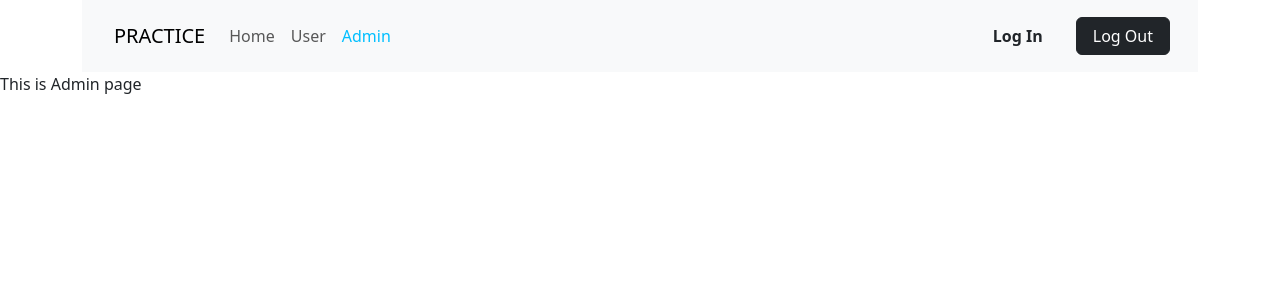
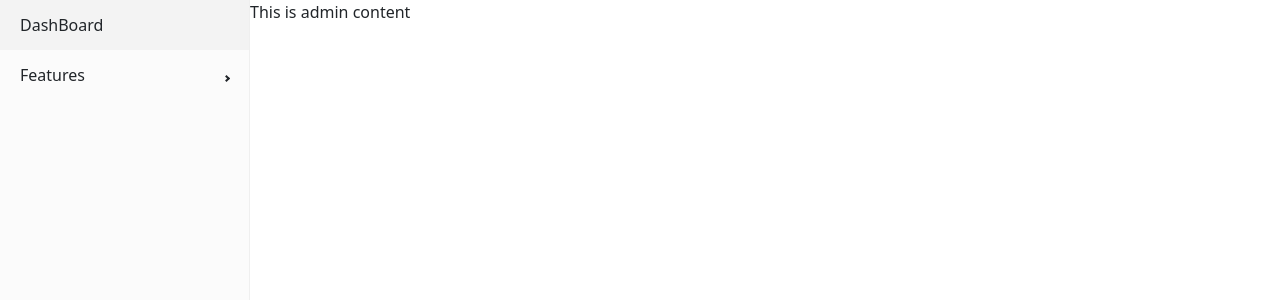
Before and after one commit to NguyenBao02/create-react-app, a React (Create React App) app: page /admin in a window 1280 px wide. Shown: the top 300 px of the page. Built offline with nearby package versions, Linux system fonts and the light colour scheme.

Commit message:
design sidebar admin

```diff
--- a/package.json
+++ b/package.json
@@ -6,13 +6,18 @@
     "@testing-library/jest-dom": "5.16.4",
     "@testing-library/react": "13.3.0",
     "@testing-library/user-event": "13.5.0",
+    "axios": "^1.6.8",
     "bootstrap": "5.2.0",
     "react": "18.2.0",
     "react-bootstrap": "^2.4.0",
     "react-dom": "18.2.0",
+    "react-icons": "^5.2.1",
+    "react-paginate": "^8.2.0",
+    "react-pro-sidebar": "^1.1.0",
     "react-redux": "8.0.1",
     "react-router-dom": "^6.23.0",
     "react-scripts": "5.0.1",
+    "react-toastify": "^10.0.5",
     "redux": "4.2.0",
     "redux-devtools-extension": "2.13.9",
     "redux-thunk": "2.4.1",
--- /dev/null
+++ b/src/assets/scss/admin.scss
@@ -0,0 +1,8 @@
+.admin-container {
+    display: flex;
+
+    .admin-sidebar {
+        display: flex;
+        height: 100vh;
+    }
+}
--- a/src/component/Admin/admin.js
+++ b/src/component/Admin/admin.js
@@ -1,7 +1,15 @@
+import SideBar from "./sidebar";
+import "../../assets/scss/admin.scss"
+
 const Admin = (props) => {
     return (
-        <div>
-            This is Admin page
+        <div className="admin-container">
+            <div className="admin-sidebar">
+                <SideBar />
+            </div>
+            <div className="admin-content">
+                This is admin content
+            </div>
         </div>
     )
 }
--- /dev/null
+++ b/src/component/Admin/sidebar.js
@@ -0,0 +1,20 @@
+import { Sidebar, Menu, MenuItem, SubMenu } from 'react-pro-sidebar';
+
+const SideBar = (props) => {
+    return (
+        <>
+            <Sidebar>
+                <Menu>
+                    <MenuItem>DashBoard</MenuItem>
+                    <SubMenu label="Features">
+                        <MenuItem>Quản lý User</MenuItem>
+                        <MenuItem>Quản lý Bài Quiz</MenuItem>
+                        <MenuItem>Quản lý Câu Hỏi</MenuItem>
+                    </SubMenu>
+                </Menu>
+            </Sidebar>
+        </>
+    );
+}
+
+export default SideBar;
```
Also changed, not shown: src/index.js (+4 -4 lines), 1 other file (tests, documents, lock files or other folders).
